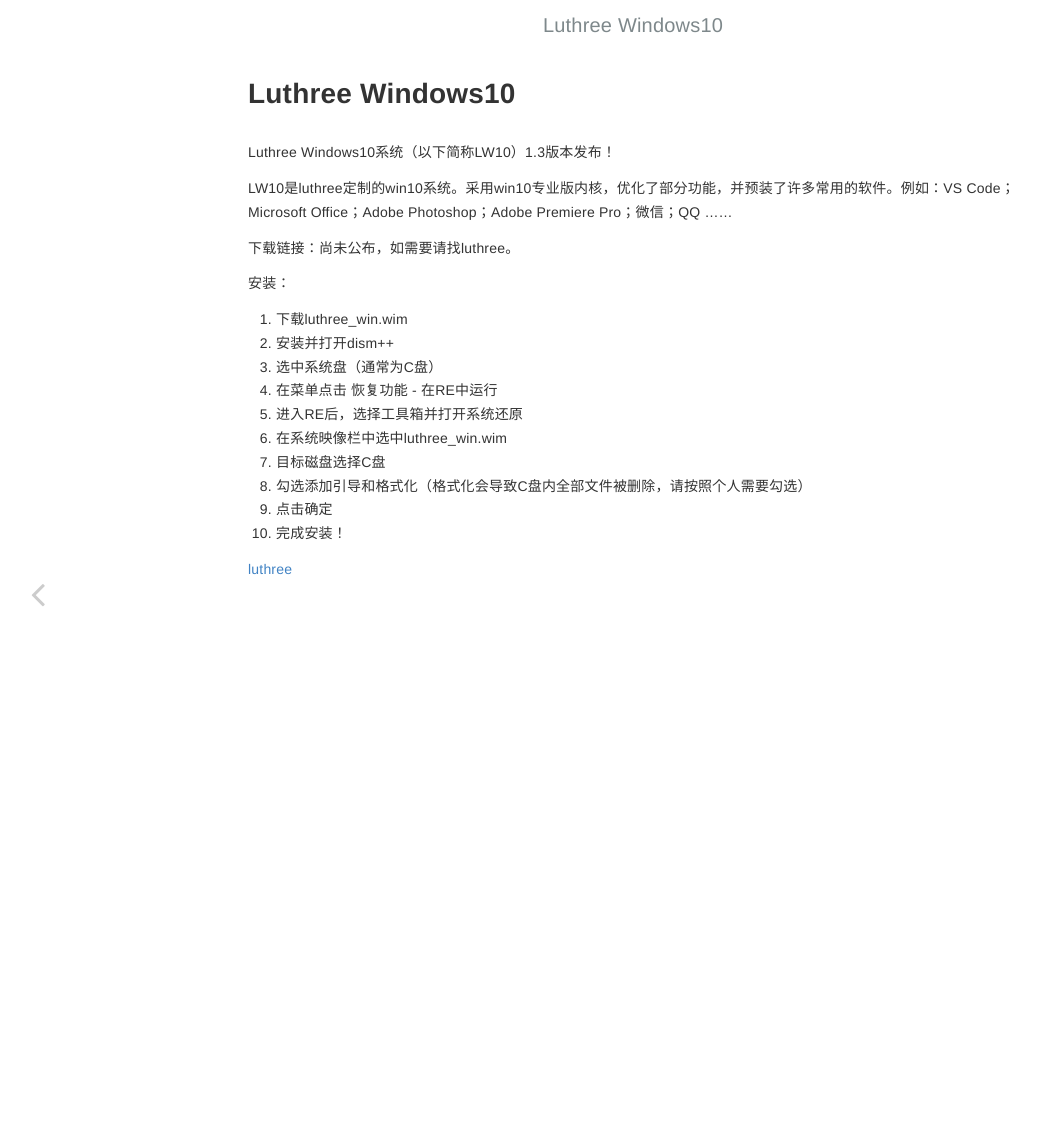
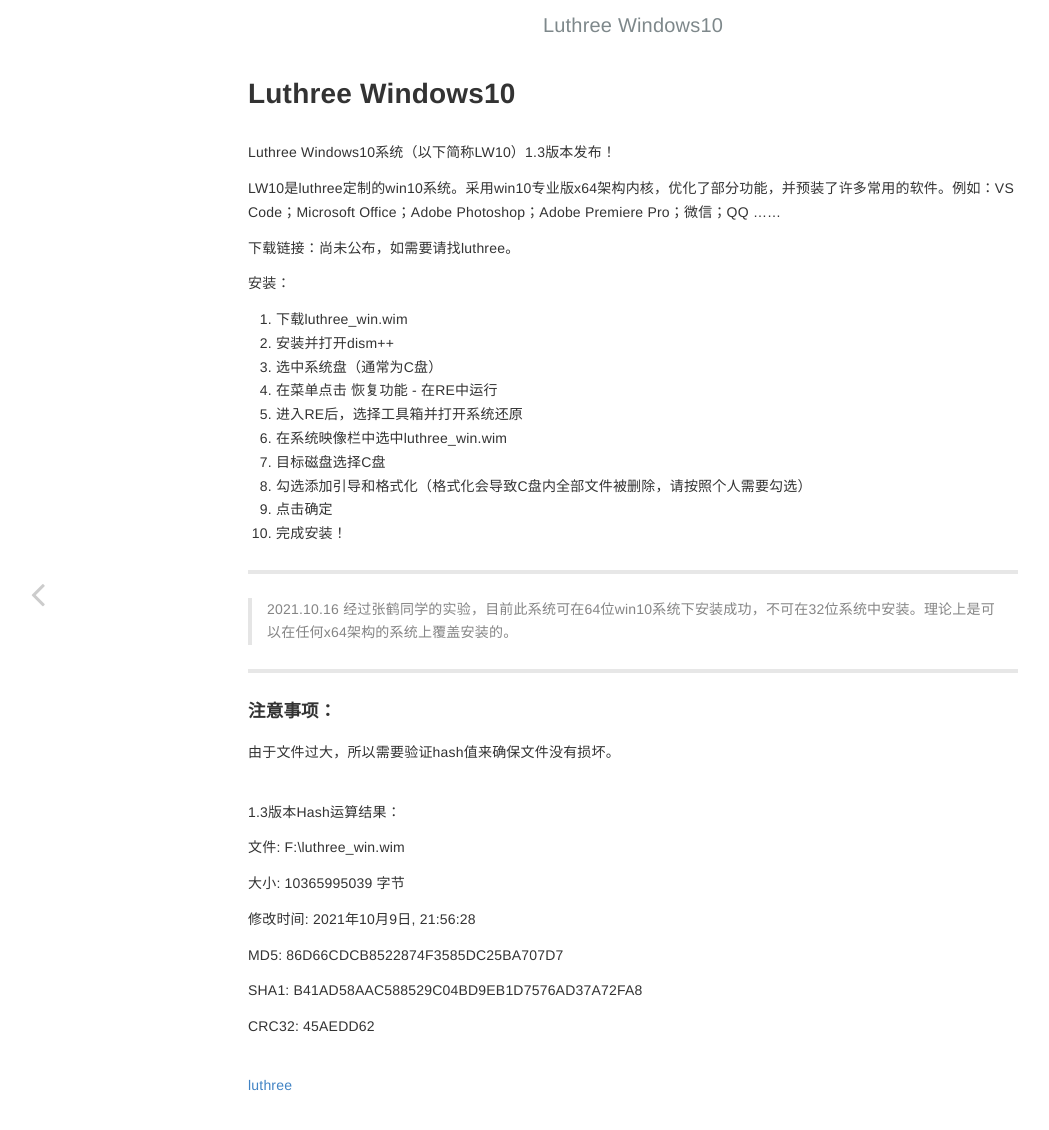
Before and after one commit to luthree/lusurui-luthree.github.io, a Jekyll site: the page built from _posts/2021-10-10-1_Luthree_Windows10.md, in a window 1280 px wide. Shown: the top 1130 px of the page, without its empty margins (7-1056 px from the left). Built offline with Jekyll 4.4.1, drawn with Linux system fonts in a browser that asks for light colours; nearby versions of some CDN libraries; library files that are not in the unit come from our copies.

Commit message:
Update 2021-10-10-1_Luthree_Windows10.md

```diff
--- a/_posts/2021-10-10-1_Luthree_Windows10.md
+++ b/_posts/2021-10-10-1_Luthree_Windows10.md
@@ -8,7 +8,7 @@
 
 Luthree Windows10系统（以下简称LW10）1.3版本发布！
 
-LW10是luthree定制的win10系统。采用win10专业版内核，优化了部分功能，并预装了许多常用的软件。例如：VS Code；Microsoft Office；Adobe Photoshop；Adobe Premiere Pro；微信；QQ ......
+LW10是luthree定制的win10系统。采用win10专业版x64架构内核，优化了部分功能，并预装了许多常用的软件。例如：VS Code；Microsoft Office；Adobe Photoshop；Adobe Premiere Pro；微信；QQ ......
 
 下载链接：尚未公布，如需要请找luthree。
 
@@ -25,4 +25,29 @@
 7. 点击确定
 8. 完成安装！
 
-[luthree](http://luthree.tk)
+----------
+
+>2021.10.16
+>经过张鹤同学的实验，目前此系统可在64位win10系统下安装成功，不可在32位系统中安装。理论上是可以在任何x64架构的系统上覆盖安装的。
+
+-------
+
+#### 注意事项：
+
+由于文件过大，所以需要验证hash值来确保文件没有损坏。
+
+<br>1.3版本Hash运算结果：
+
+文件: F:\luthree_win.wim
+
+大小: 10365995039 字节
+
+修改时间: 2021年10月9日, 21:56:28
+
+MD5: 86D66CDCB8522874F3585DC25BA707D7
+
+SHA1: B41AD58AAC588529C04BD9EB1D7576AD37A72FA8
+
+CRC32: 45AEDD62
+
+<br>[luthree](http://luthree.tk)
```
